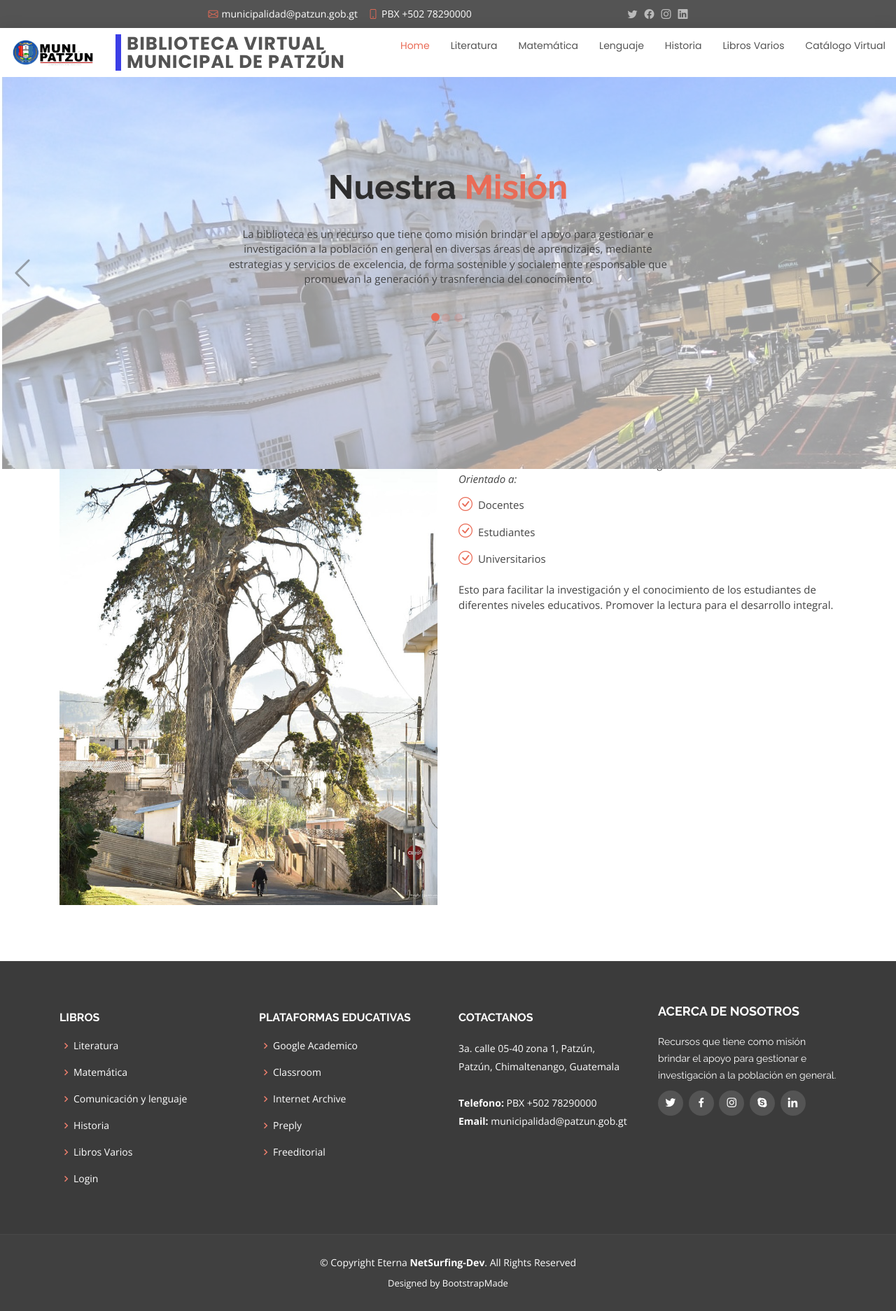
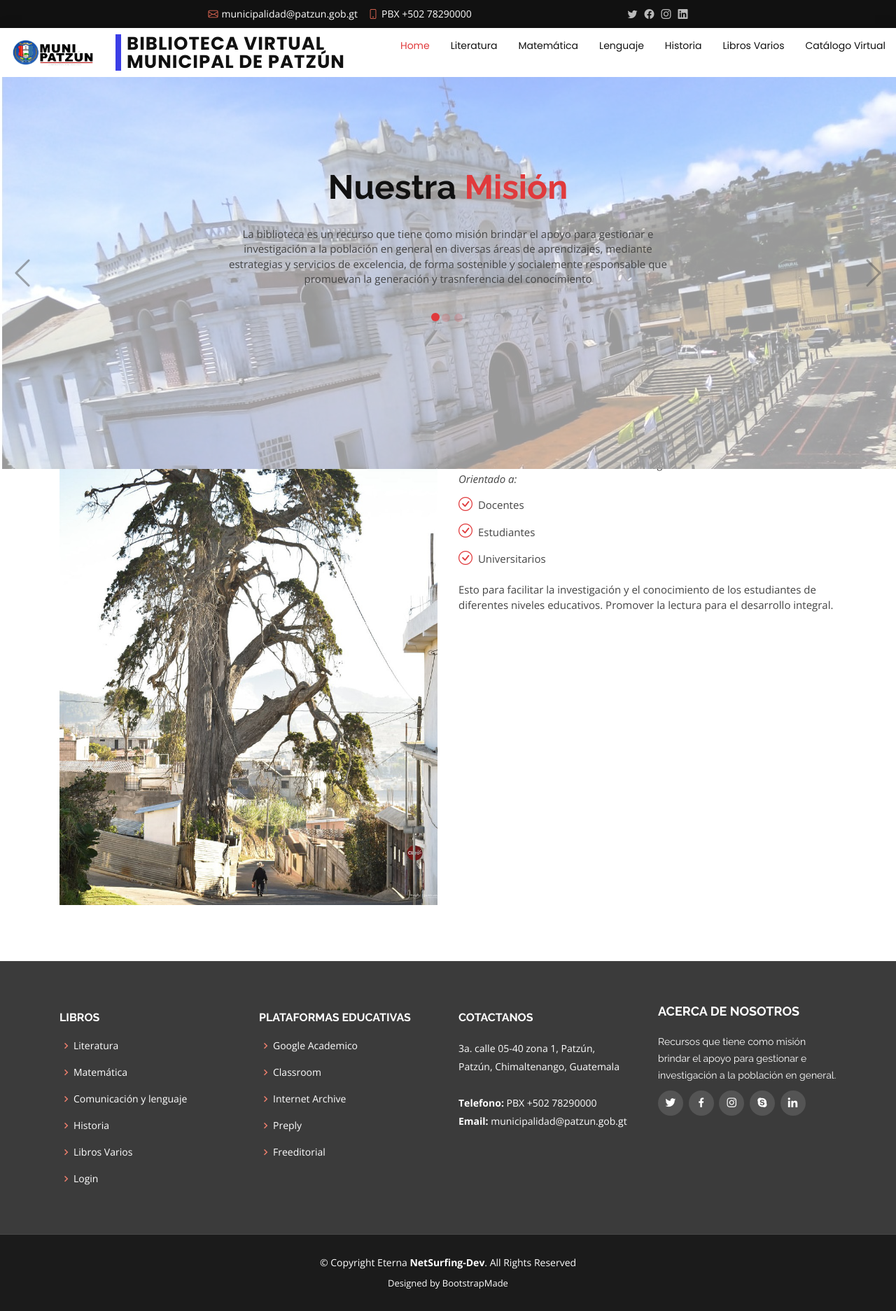
Before and after one commit to jmajpopinf/bibliotecapatzun, a Django app: page / in a window 1280 px wide. Shown: the whole page at 70% size. Run offline with Django 3.2, Linux system fonts and the light colour scheme; parts of the project's set-up code (start-up, migrations or seed data) failed here and were passed over; some libraries are stand-ins or nearby versions.

Commit message:
cambio de colores

```diff
--- a/static/css/style.css
+++ b/static/css/style.css
@@ -64,7 +64,7 @@ h1, h2, h3, h4, h5, h6 {
 # Top Bar
 --------------------------------------------------------------*/
 #topbar {
-  background: #545454;
+  background: #111111;
   padding: 10px 0;
   font-size: 14px;
 }
@@ -124,7 +124,7 @@ h1, h2, h3, h4, h5, h6 {
 }
 
 #header .logo h1 a, #header .logo h1 a:hover {
-  color: #545454;
+  color: #111111;
   text-decoration: none;
 }
 
@@ -167,7 +167,7 @@ h1, h2, h3, h4, h5, h6 {
   padding: 10px 0 10px 30px;
   font-family: "Poppins", sans-serif;
   font-size: 14px;
-  color: #545454;
+  color: #111111;
   white-space: nowrap;
   transition: 0.3s;
 }
@@ -179,11 +179,11 @@ h1, h2, h3, h4, h5, h6 {
 }
 
 .navbar a:hover, .navbar .active, .navbar li:hover > a {
-  color: #e96b56;
+  color: #e03a3c;
 }
 
 .navbar .getstarted {
-  background: #e96b56;
+  background: #e03a3c;
   padding: 8px 20px;
   margin-left: 30px;
   border-radius: 4px;
@@ -192,7 +192,7 @@ h1, h2, h3, h4, h5, h6 {
 
 .navbar .getstarted:hover {
   color: #fff;
-  background: #ec7f6d;
+  background: #e03a3c;
 }
 
 .navbar .dropdown ul {
@@ -218,7 +218,7 @@ h1, h2, h3, h4, h5, h6 {
   padding: 10px 20px;
   font-size: 14px;
   text-transform: none;
-  color: #545454;
+  color: #111111;
 }
 
 .navbar .dropdown ul a i {
@@ -226,7 +226,7 @@ h1, h2, h3, h4, h5, h6 {
 }
 
 .navbar .dropdown ul a:hover, .navbar .dropdown ul .active:hover, .navbar .dropdown ul li:hover > a {
-  color: #e96b56;
+  color: #e03a3c;
 }
 
 .navbar .dropdown:hover > ul {
@@ -409,14 +409,14 @@ h1, h2, h3, h4, h5, h6 {
 }
 
 #hero h2 {
-  color: #2e2e2e;
+  color: #111111;
   margin-bottom: 30px;
   font-size: 48px;
   font-weight: 700;
 }
 
 #hero h2 span {
-  color: #e96b56;
+  color: #e03a3c;
 }
 
 #hero p {
@@ -424,7 +424,7 @@ h1, h2, h3, h4, h5, h6 {
   -webkit-animation-delay: 0.4s;
   animation-delay: 0.4s;
   margin: 0 auto 30px auto;
-  color: arken(#545454, 15);
+  color: arken(#111111, 15);
 }
 
 #hero .carousel-inner .carousel-item {
@@ -468,7 +468,7 @@ h1, h2, h3, h4, h5, h6 {
 
 #hero .carousel-indicators li {
   cursor: pointer;
-  background: #e96b56;
+  background: #e03a3c;
   overflow: hidden;
   border: 0;
   width: 12px;
@@ -630,7 +630,7 @@ section {
 }
 
 .featured .icon-box i {
-  color: #e96b56;
+  color: #e03a3c;
   font-size: 42px;
   margin-bottom: 15px;
   display: block;
@@ -669,7 +669,7 @@ section {
 .about .content h3 {
   font-weight: 600;
   font-size: 26px;
-  color: #545454;
+  color: #111111;
 }
 
 .about .content ul {
@@ -684,7 +684,7 @@ section {
 .about .content ul i {
   font-size: 20px;
   padding-right: 4px;
-  color: #e96b56;
+  color: #e03a3c;
 }
 
 .about .content p:last-child {
@@ -2006,7 +2006,7 @@ section {
 # Footer
 --------------------------------------------------------------*/
 #footer {
-  background: #404040;
+  background: #1b1b1b;
   padding: 0 0 30px 0;
   color: #fff;
   font-size: 14px;
@@ -2014,7 +2014,7 @@ section {
 
 #footer .footer-newsletter {
   padding: 50px 0;
-  background: #404040;
+  background: #111111;
 }
 
 #footer .footer-newsletter h4 {
```
